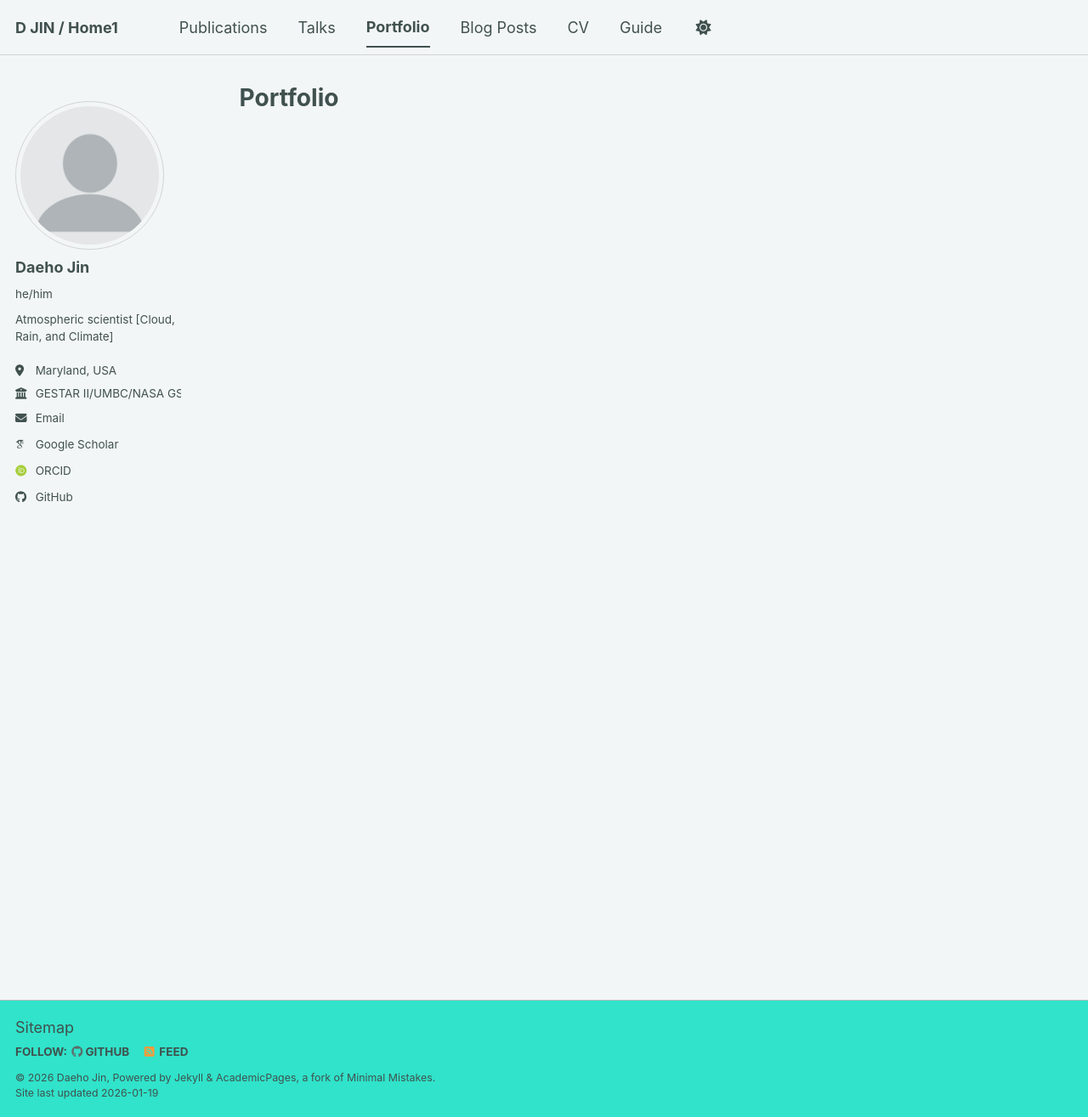
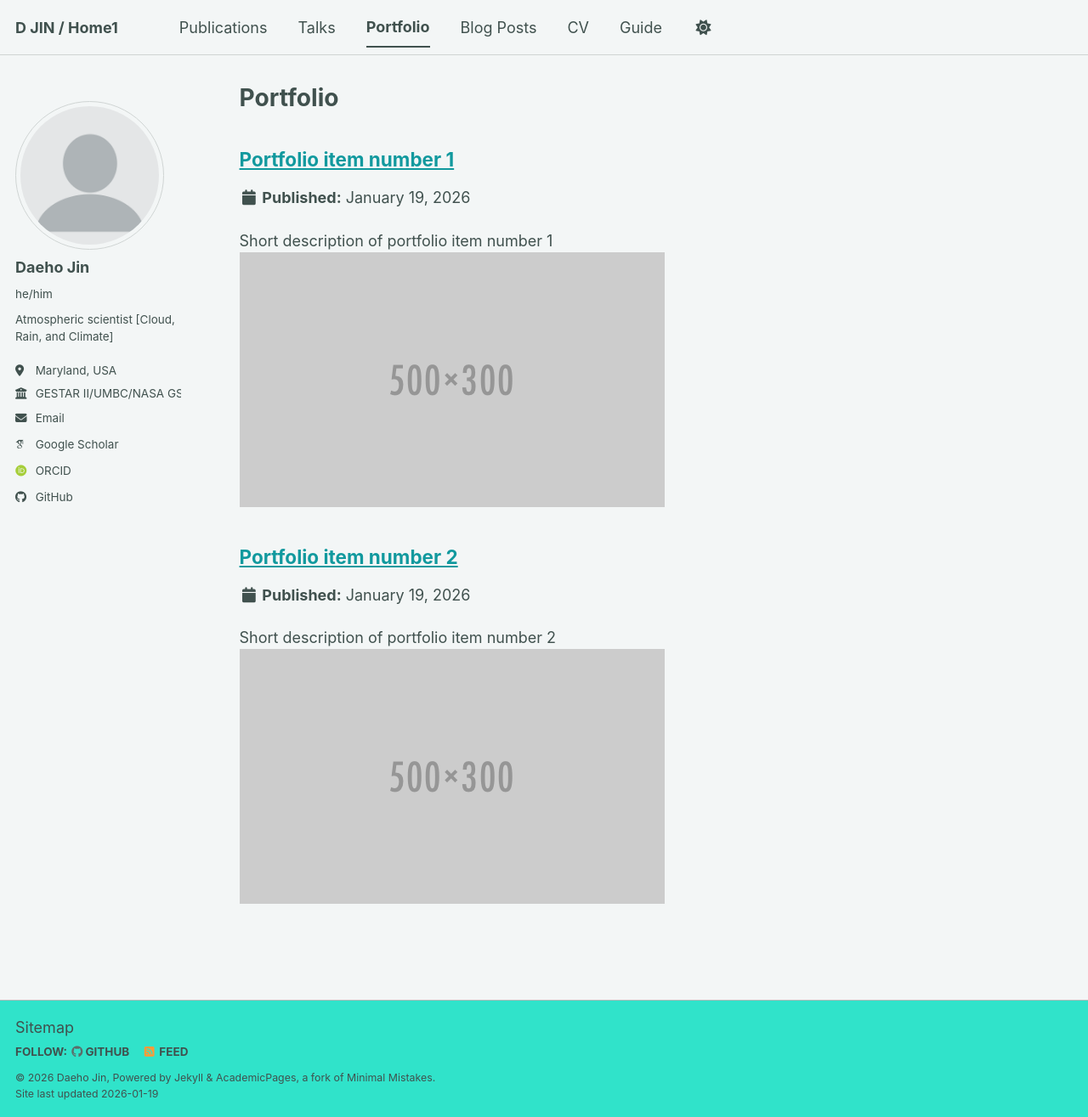
Before and after one commit to DJ4seasons/DJ4seasons.github.io, a Jekyll site: the page built from _pages/portfolio.html, in a window 1280 px wide and 1315 px high. Shown: the whole window at 85% size. Built offline with Jekyll 4.4.1, drawn with Linux system fonts in a browser that asks for light colours; some web fonts are replaced; a script bundle is joined from its source files by our own code; library files that are not in the unit come from our copies; part of the change alters nothing that is shown.

Commit message:
Update _config.yml

```diff
--- a/_config.yml
+++ b/_config.yml
@@ -227,7 +227,7 @@ collections:
   publications:
     output: true
     permalink: /:collection/:path/
-  projects:
+  portfolio:
     output: true
     permalink: /:collection/:path/
   talks:
```
